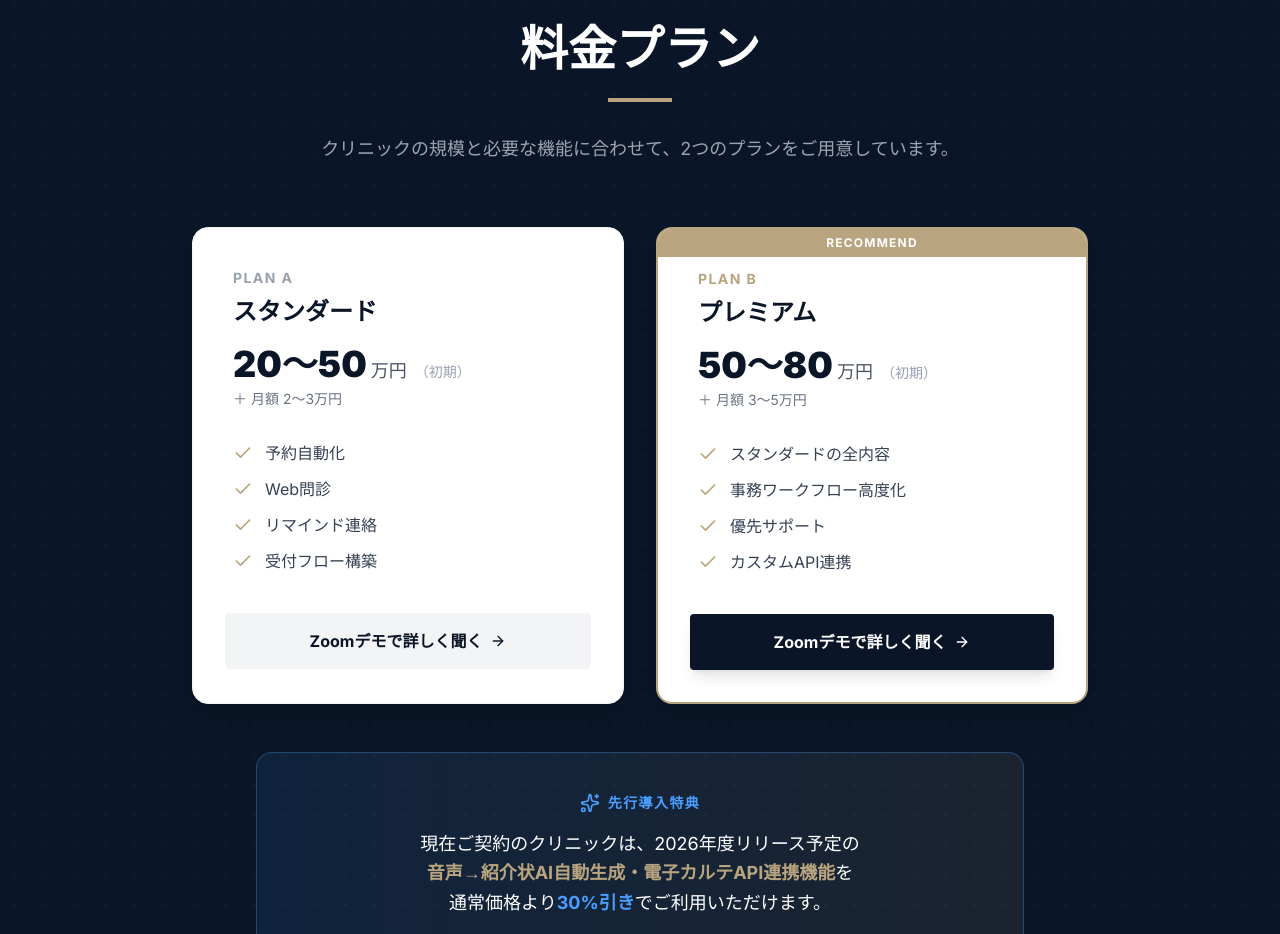
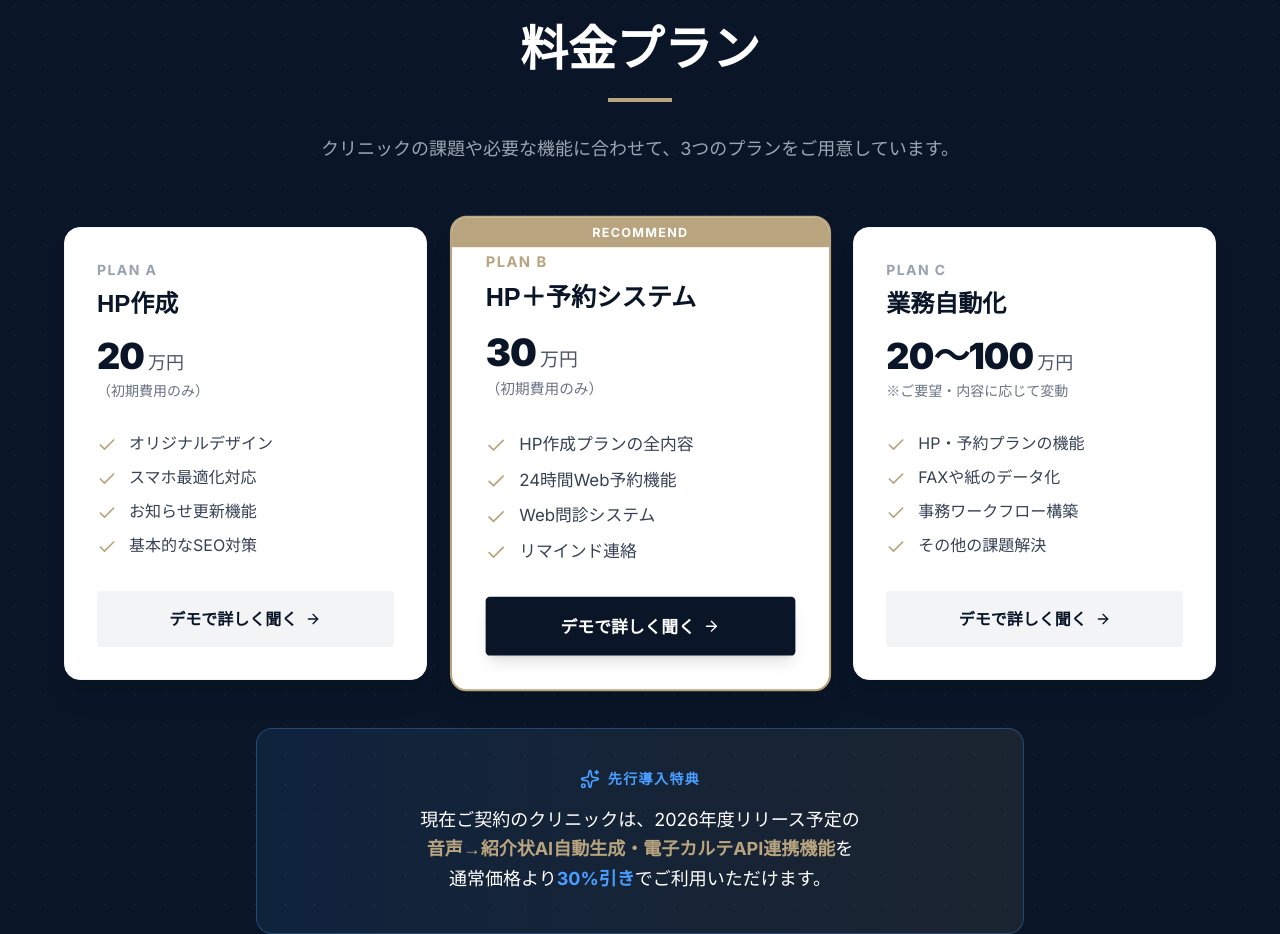
Before and after one commit to keoppp/systembook-HP, a Next.js app: page / in a window 1280 px wide. Shown: the part 7520-8454 px from the top of the page. Built offline with nearby package versions, Linux system fonts and the light colour scheme.

Commit message:
Update pricing plans to 3 options

```diff
--- a/components/sections/EstimatorSection.tsx
+++ b/components/sections/EstimatorSection.tsx
@@ -2,19 +2,32 @@
 
 import { ArrowRight, Check, Sparkles } from 'lucide-react';
 
-const PLAN_A = {
-  name: 'スタンダード',
-  price: '20〜50',
-  monthly: '2〜3',
-  features: ['予約自動化', 'Web問診', 'リマインド連絡', '受付フロー構築'],
-};
-
-const PLAN_B = {
-  name: 'プレミアム',
-  price: '50〜80',
-  monthly: '3〜5',
-  features: ['スタンダードの全内容', '事務ワークフロー高度化', '優先サポート', 'カスタムAPI連携'],
-};
+const PLANS = [
+  {
+    name: 'HP作成',
+    price: '20',
+    suffix: '万円',
+    subtext: '（初期費用のみ）',
+    features: ['オリジナルデザイン', 'スマホ最適化対応', 'お知らせ更新機能', '基本的なSEO対策'],
+    recommend: false
+  },
+  {
+    name: 'HP＋予約システム',
+    price: '30',
+    suffix: '万円',
+    subtext: '（初期費用のみ）',
+    features: ['HP作成プランの全内容', '24時間Web予約機能', 'Web問診システム', 'リマインド連絡'],
+    recommend: true
+  },
+  {
+    name: '業務自動化',
+    price: '20〜100',
+    suffix: '万円',
+    subtext: '※ご要望・内容に応じて変動',
+    features: ['HP・予約プランの機能', 'FAXや紙のデータ化', '事務ワークフロー構築', 'その他の課題解決'],
+    recommend: false
+  }
+];
 
 export default function EstimatorSection() {
   return (
@@ -28,75 +41,50 @@ export default function EstimatorSection() {
           </h2>
           <div className="w-16 h-1 bg-gold mx-auto mb-8"></div>
           <p className="text-lg text-platinum/80 leading-relaxed max-w-2xl mx-auto">
-            クリニックの規模と必要な機能に合わせて、2つのプランをご用意しています。
+            クリニックの課題や必要な機能に合わせて、3つのプランをご用意しています。
           </p>
         </div>
 
         {/* Pricing Cards */}
-        <div className="max-w-4xl mx-auto grid grid-cols-1 md:grid-cols-2 gap-8 mb-12">
-
-          {/* Plan A */}
-          <div className="bg-white rounded-2xl shadow-xl overflow-hidden border border-gray-100">
-            <div className="p-8 md:p-10">
-              <div className="text-sm font-bold text-gray-400 tracking-widest uppercase mb-2">Plan A</div>
-              <h3 className="text-2xl font-bold text-midnight mb-4 heading-serif">{PLAN_A.name}</h3>
+        <div className="max-w-6xl mx-auto grid grid-cols-1 md:grid-cols-3 gap-8 mb-12">
+          {PLANS.map((plan, idx) => (
+            <div key={idx} className={`bg-white rounded-2xl shadow-xl overflow-hidden relative flex flex-col ${plan.recommend ? 'border-2 border-gold scale-105 z-10' : 'border border-gray-100'}`}>
+              {plan.recommend && (
+                <div className="absolute top-0 left-0 right-0 bg-gold text-white text-center py-1.5 text-xs font-bold tracking-widest">
+                  RECOMMEND
+                </div>
+              )}
+              <div className={`p-6 lg:p-8 flex-1 ${plan.recommend ? 'pt-12' : ''}`}>
+                <div className={`text-sm font-bold tracking-widest uppercase mb-2 ${plan.recommend ? 'text-gold' : 'text-gray-400'}`}>Plan {['A', 'B', 'C'][idx]}</div>
+                <h3 className="text-xl lg:text-2xl font-bold text-midnight mb-4 heading-serif whitespace-nowrap">{plan.name}</h3>
                 <div className="flex items-baseline gap-1 mb-1">
-                <span className="text-4xl font-black text-midnight">{PLAN_A.price}</span>
-                <span className="text-lg text-gray-600">万円</span>
-                <span className="text-sm text-gray-400 ml-1">（初期）</span>
+                  <span className="text-3xl lg:text-4xl font-black text-midnight tracking-tight">{plan.price}</span>
+                  <span className="text-base lg:text-lg text-gray-600">{plan.suffix}</span>
                 </div>
-              <div className="text-sm text-gray-500 mb-8">
-                ＋ 月額 {PLAN_A.monthly}万円
+                <div className="text-xs lg:text-sm text-gray-500 mb-8">
+                  {plan.subtext}
                 </div>
                 <div className="space-y-3">
-                {PLAN_A.features.map((f, i) => (
-                  <div key={i} className="flex items-center gap-3">
-                    <Check className="w-5 h-5 text-gold shrink-0" />
-                    <span className="text-gray-700">{f}</span>
+                  {plan.features.map((f, i) => (
+                    <div key={i} className="flex items-start gap-2 lg:gap-3">
+                      <Check className="w-4 h-4 lg:w-5 lg:h-5 text-gold shrink-0 mt-0.5" />
+                      <span className="text-sm lg:text-base text-gray-700 leading-tight">{f}</span>
                     </div>
                   ))}
                 </div>
               </div>
-            <div className="px-8 pb-8">
-              <a href="#contact" className="w-full flex items-center justify-center gap-2 bg-gray-100 hover:bg-gray-200 text-midnight font-bold py-4 rounded-sm transition-all group">
-                Zoomデモで詳しく聞く
+              <div className="px-6 lg:px-8 pb-8">
+                <a href="#contact" className={`w-full flex items-center justify-center gap-2 font-bold py-4 rounded-sm transition-all group ${
+                  plan.recommend
+                    ? 'bg-midnight hover:bg-midnight-light text-white shadow-lg'
+                    : 'bg-gray-100 hover:bg-gray-200 text-midnight'
+                }`}>
+                  <span className="text-sm lg:text-base">デモで詳しく聞く</span>
                   <ArrowRight className="w-4 h-4 group-hover:translate-x-1 transition-transform" />
                 </a>
               </div>
             </div>
-
-          {/* Plan B */}
-          <div className="bg-white rounded-2xl shadow-xl overflow-hidden border-2 border-gold relative">
-            <div className="absolute top-0 left-0 right-0 bg-gold text-white text-center py-1.5 text-xs font-bold tracking-widest">
-              RECOMMEND
-            </div>
-            <div className="p-8 md:p-10 pt-12">
-              <div className="text-sm font-bold text-gold tracking-widest uppercase mb-2">Plan B</div>
-              <h3 className="text-2xl font-bold text-midnight mb-4 heading-serif">{PLAN_B.name}</h3>
-              <div className="flex items-baseline gap-1 mb-1">
-                <span className="text-4xl font-black text-midnight">{PLAN_B.price}</span>
-                <span className="text-lg text-gray-600">万円</span>
-                <span className="text-sm text-gray-400 ml-1">（初期）</span>
-              </div>
-              <div className="text-sm text-gray-500 mb-8">
-                ＋ 月額 {PLAN_B.monthly}万円
-              </div>
-              <div className="space-y-3">
-                {PLAN_B.features.map((f, i) => (
-                  <div key={i} className="flex items-center gap-3">
-                    <Check className="w-5 h-5 text-gold shrink-0" />
-                    <span className="text-gray-700">{f}</span>
-                  </div>
           ))}
-              </div>
-            </div>
-            <div className="px-8 pb-8">
-              <a href="#contact" className="w-full flex items-center justify-center gap-2 bg-midnight hover:bg-midnight-light text-white font-bold py-4 rounded-sm transition-all group shadow-lg">
-                Zoomデモで詳しく聞く
-                <ArrowRight className="w-4 h-4 group-hover:translate-x-1 transition-transform" />
-              </a>
-            </div>
-          </div>
         </div>
 
         {/* Early Adopter Benefit */}
```
Lines whose indentation alone changed are shown as unchanged.
